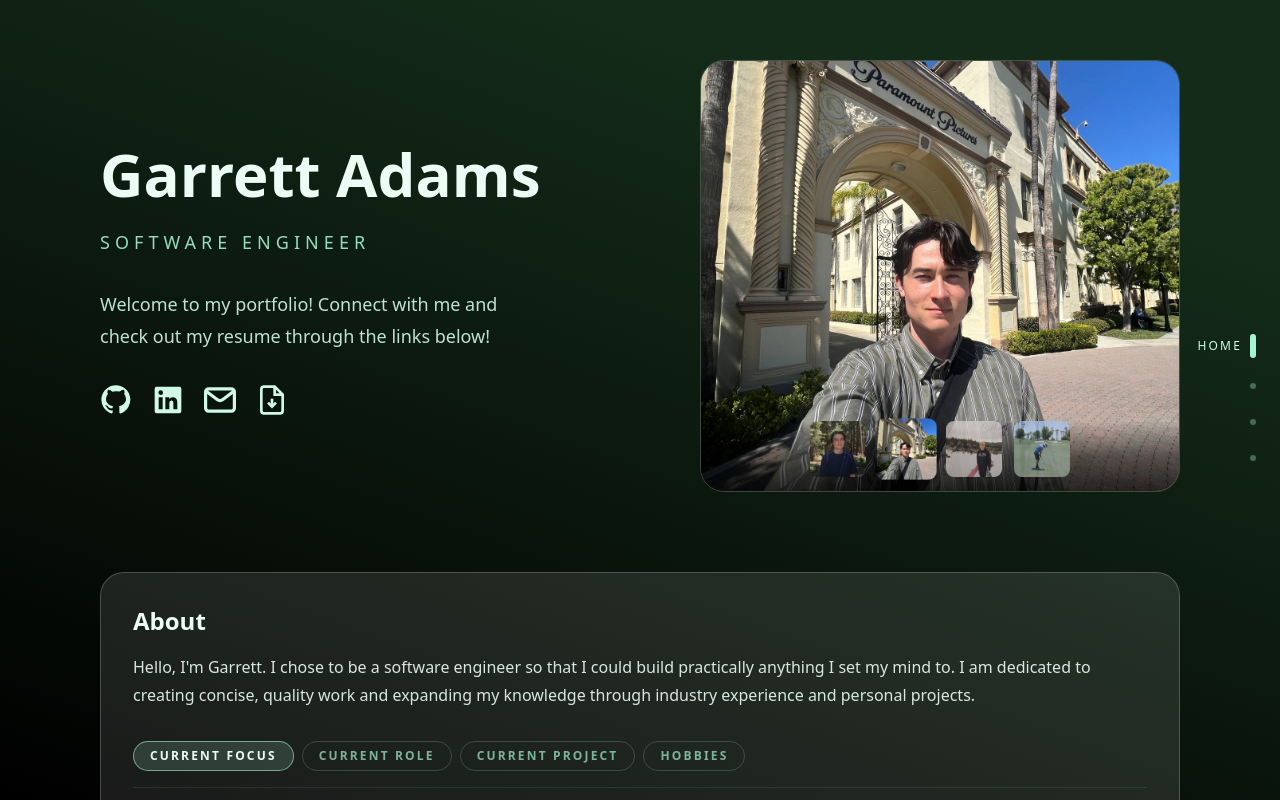
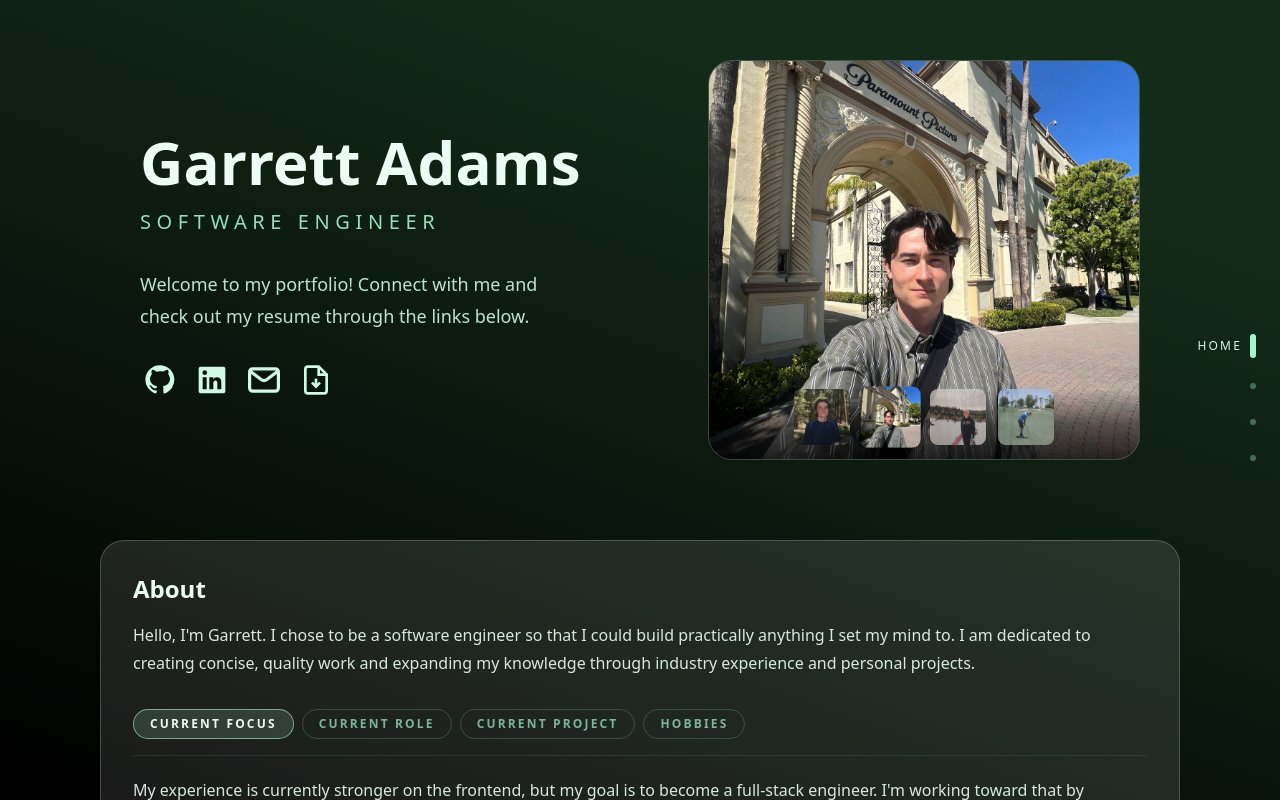
Before and after one commit to garrettadamsss/Portfolio, a Next.js app: page / in a window 1280 px wide. Shown: the top 800 px of the page. Built offline with nearby package versions, Linux system fonts and the light colour scheme.

Commit message:
more home layout stuff

```diff
--- a/src/app/component/home.tsx
+++ b/src/app/component/home.tsx
@@ -4,24 +4,24 @@ export default function HomeSection() {
   return (
     <section
       id="home"
-      className="section-block grid gap-15 items-center md:grid-cols-2"
+      className="section-block grid gap-15 items-center md:grid-cols-2 md:mx-10"
     >
       <div className="space-y-4 md:space-y-8 ">
-        <div className="space-y-2 md:space-y-4">
+        <div className="space-y-2">
           <h1 className="text-4xl font-semibold leading-tight text-emerald-50 md:text-6xl">
             Garrett Adams
           </h1>
-          <p className="text-sm md:text-lg uppercase tracking-[0.28em] text-emerald-200/90">
+          <p className="text-sm md:text-xl uppercase tracking-[0.28em] text-emerald-200/90">
             Software Engineer
           </p>
         </div>
 
         <p className="max-w-md text-base leading-8 text-emerald-100/90 md:text-lg">
           Welcome to my portfolio! Connect with me and check out my resume
-          through the links below!
+          through the links below.
         </p>
 
-        <div className="flex items-center gap-5 text-emerald-100">
+        <div className="flex items-center gap-5 text-emerald-100 ms-1">
           <a
             href="https://github.com/garrettadamsss"
             target="_blank"
@@ -103,7 +103,7 @@ export default function HomeSection() {
         </div>
       </div>
 
-      <div className="flex h-[24rem] justify-center md:h-[27rem] md:w-[30rem] md:justify-self-end">
+      <div className="flex h-[24rem] justify-center md:h-[25rem] md:w-[27rem] md:justify-self-end">
         <SlideDeck />
       </div>
     </section>
```
